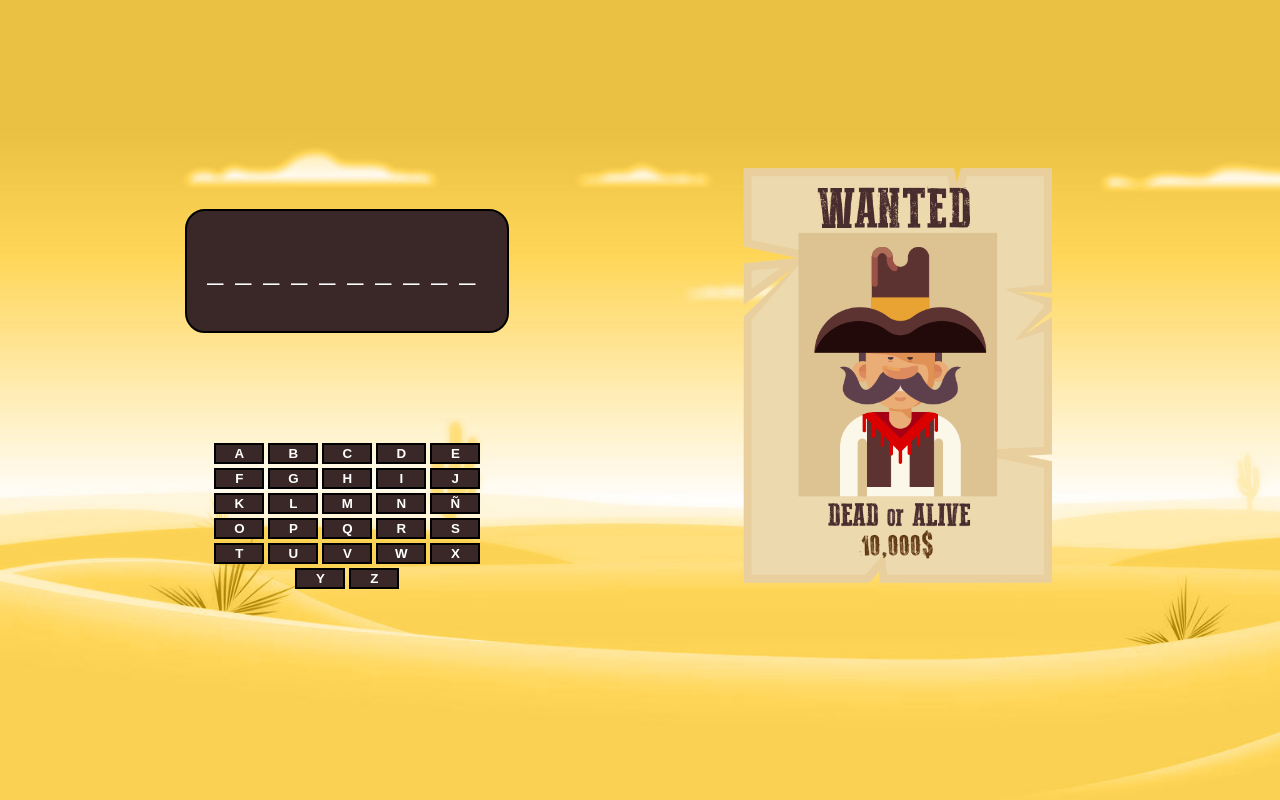
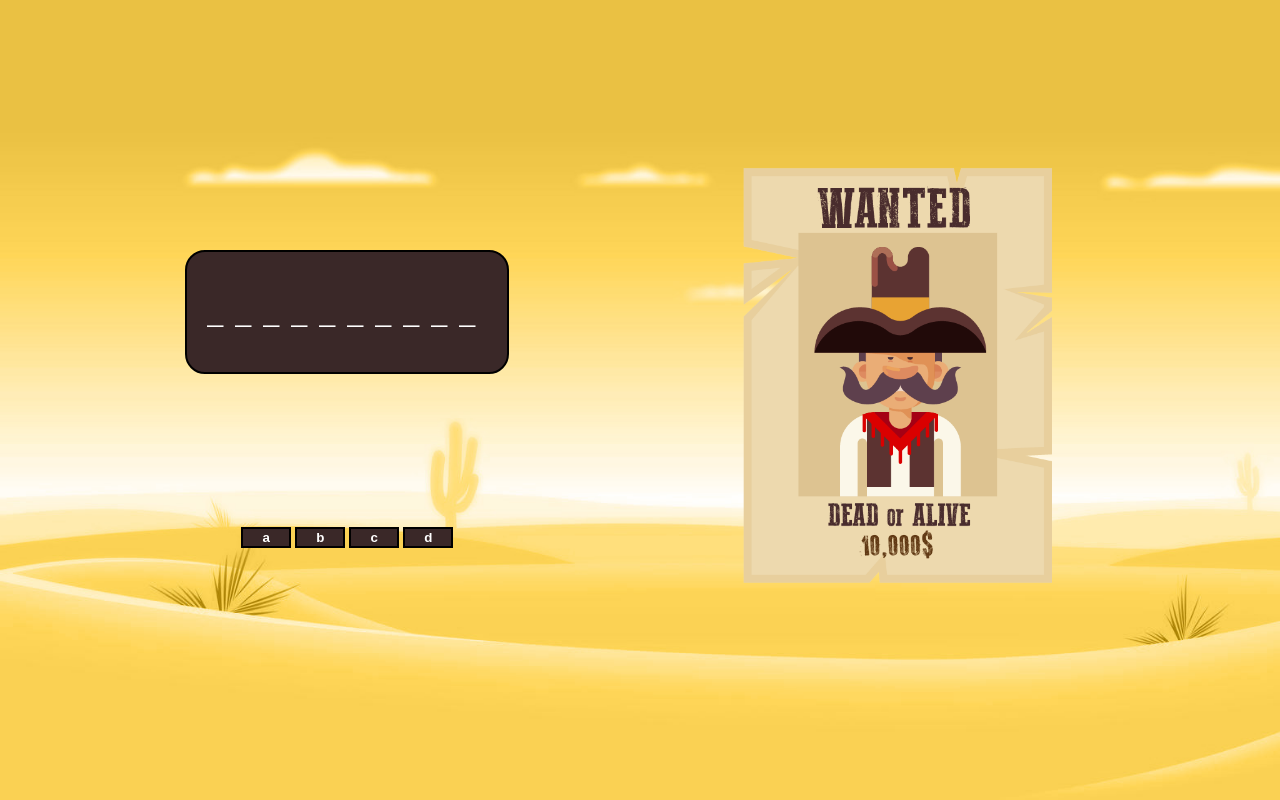
Before and after one commit to soniamogo/ahorcado, a plain HTML site: page index.html in a window 1280 px wide. Drawn offline with nearby package versions, Linux system fonts and the light colour scheme.

Commit message:
añadiendo jquery

```diff
--- a/ahorcado.js
+++ b/ahorcado.js
@@ -3,7 +3,18 @@ var eleccion = '';
 var estadoEleccion = [];
 var vidas = -1;
 var imagenes = ['url(img/0.png)','url(img/1.png)', 'url(img/2.png)', 'url(img/3.png)', 'url(img/4.png)', 'url(img/5.png)', 'url(img/6.png)', 'url(img/7.png)', 'url(img/8.png)', 'url(img/9.png)'];
+var letras = ["a", "b", "c", "d"]
 
+$(document).ready(function(){
+  letras.forEach(letra =>{
+    $("#teclado").append(`<button id="${letra}" class="letra">${letra}</button>`)
+  })
+  $(".letra").click(function(){
+    const valor=$(this).text();
+    comprobarLetra(valor);
+    desactivarLetra(valor);
+  })
+})
 function seleccionPalabra(){
   var aleatorio = Math.floor(Math.random()*palabras.length);
   eleccion = palabras[aleatorio].toLowerCase();
@@ -39,7 +50,7 @@ console.log(vidas);
   document.getElementById("felicitacion").innerText='LO SIENTO, HAS PERDIDO';
   finalPartida();
  }
- desactivarLetra(letra);
+//  desactivarLetra(letra);
 }
 
 function desactivarLetra(letra){
--- a/index.html
+++ b/index.html
@@ -1,6 +1,7 @@
 <!DOCTYPE html>
 <html lang="es">
 <head>
+  <script src="https://ajax.googleapis.com/ajax/libs/jquery/3.6.0/jquery.min.js"></script>
   <meta charset="utf-8">
   <title>Bienvenido al ahorcado</title>
   <meta name="viewport" content="width=device-width, initial-scale=1.0">
@@ -13,7 +14,7 @@
     <div id="izquierda">
       <div id="palabra"><div id="palabraOculta"></div></div>
       <div id="teclado">
-        <button id="a" class="letra" onclick="comprobarLetra('a')">A</button>
+        <!-- <button id="a" class="letra" onclick="comprobarLetra('a')">A</button>
         <button id="b" class="letra" onclick="comprobarLetra('b')">B</button>
         <button id="c" class="letra" onclick="comprobarLetra('c')">C</button>
         <button id="d" class="letra" onclick="comprobarLetra('d')">D</button>
@@ -39,7 +40,7 @@
         <button id="w" class="letra" onclick="comprobarLetra('w')">W</button>
         <button id="x" class="letra" onclick="comprobarLetra('x')">X</button>
         <button id="y" class="letra" onclick="comprobarLetra('y')">Y</button>
-        <button id="z" class="letra" onclick="comprobarLetra('z')">Z</button>
+        <button id="z" class="letra" onclick="comprobarLetra('z')">Z</button> -->
       </div>
     </div>
     <div id="derecha">
```
